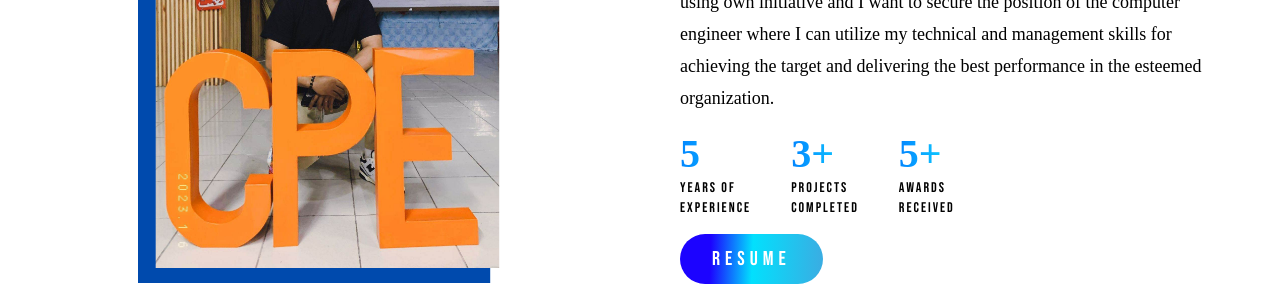
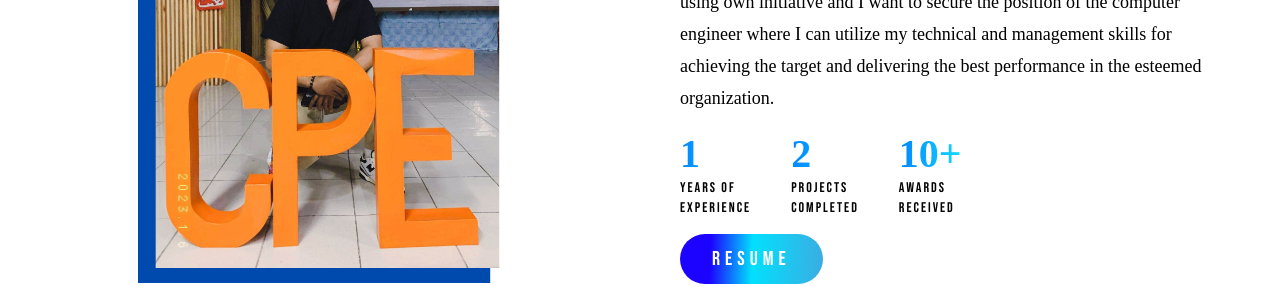
Before and after one commit to paulivandelacruz/pauldev, a React (Create React App) app: page / in a window 1280 px wide. Shown: the part 1080-1366 px from the top of the page. Built offline with nearby package versions, Linux system fonts and the light colour scheme; a web font is replaced by a local one.

Commit message:
fix changes in about page

```diff
--- a/src/routes/About.jsx
+++ b/src/routes/About.jsx
@@ -38,7 +38,7 @@ const About = () => {
       <div className='flex gap-x-6 lg:gap-x-10 mb-4'>
         <div>
           <div className='text-[40px] text-gradient mb-2'>
-            {inView ? <CountUp start={0} end={5} duration={3} /> : null}
+            {inView ? <CountUp start={0} end={1} duration={3} /> : null}
           </div>
           <div className='text-sm tracking-[2px]'>
             Years of <br/>Experience
@@ -46,8 +46,8 @@ const About = () => {
         </div>
         <div>
           <div className='text-[40px] text-gradient mb-2'>
-            {inView ? <CountUp start={0} end={3} duration={3} /> : null}
-            +
+            {inView ? <CountUp start={0} end={2} duration={3} /> : null}
+
           </div>
           <div className='text-sm tracking-[2px]'>
             Projects<br/>Completed
@@ -55,7 +55,7 @@ const About = () => {
         </div>
         <div>
           <div className='text-[40px] text-gradient mb-2'>
-            {inView ? <CountUp start={0} end={5} duration={3} /> : null}
+            {inView ? <CountUp start={0} end={10} duration={3} /> : null}
             +
           </div>
           <div className='text-sm tracking-[2px]'>
--- a/src/routes/Project.jsx
+++ b/src/routes/Project.jsx
@@ -7,9 +7,6 @@ import img1 from '../images/cleaningly.png'
 import img2 from '../images/portfolio-image-4.png'
 import img3 from '../images/portfolio-image-3.png'
 
-import html from '../images/HTML.png'
-import css from '../images/CSS.png'
-import javascript from '../images/JAVASCRIPT.png'
 import typescript from '../images/typescript.png'
 import reactjs from '../images/reactjs.png'
 import nodejs from '../images/nodejs.png'
@@ -55,7 +52,7 @@ const Project = () => {
                     <span className='text-gradient font-text'>Web Development - Collaborative Project</span>
                     </div>
                   <div className='absolute -bottom-full left-12 group-hover:bottom-14 transition-all duration-700 z-50'>
-                    <span className='text-3xl text-white'>Console Cleaningly</span>
+                    <span className='text-3xl text-white'>Cleaningly Home Services</span>
                   </div>
                   <div className='absolute -bottom-full left-12 group-hover:bottom-4 transition-all duration-1000 z-50 text-white'>
                     <div className='flex items-center gap-x-1 max-w-max mx-auto'>
```
